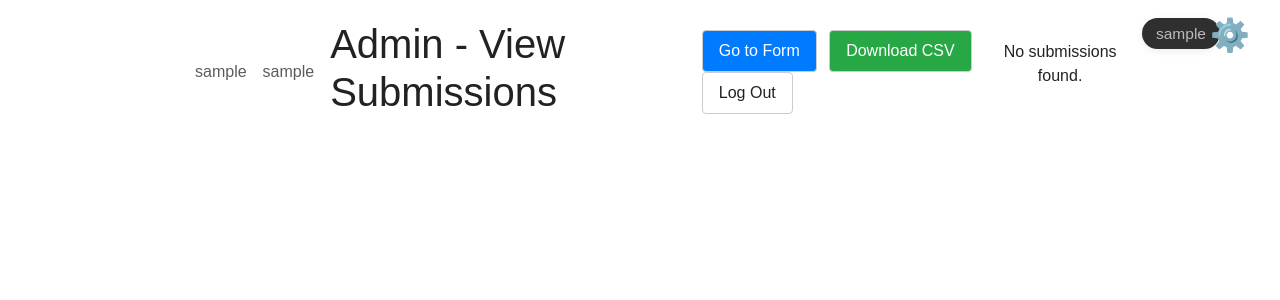
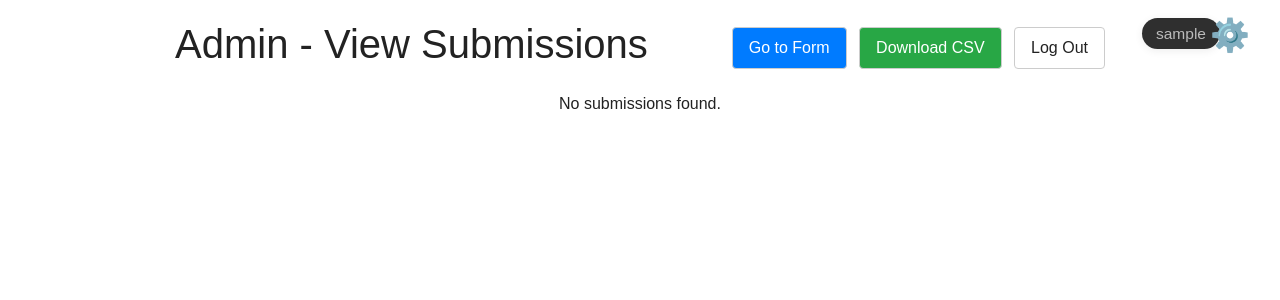
Before and after one commit to DanielGoodwyn/west-plaza-j6-ftca-form95, a Flask app: page /admin in a window 1280 px wide. Shown: the top 300 px of the page. Run offline with Flask 3, Linux system fonts and the light colour scheme; a user stored in the database is signed in; data that the repository does not hold is empty.

Commit message:
Fix: restore centered layout and remove duplicate/empty username spans from admin.html

```diff
--- a/src/templates/admin.html
+++ b/src/templates/admin.html
@@ -10,19 +10,8 @@
 </head>
 <body class="admin-page">
 <!-- Theme toggle icon will be injected in the top right by JS -->
-    <div class="container" style="margin-right:140px;">
+    <div class="container">
         <div class="d-flex justify-content-between align-items-center mb-3">
-    <div></div>
-    <div class="d-flex align-items-center">
-        {% if current_user.is_authenticated %}
-            <span class="me-3 text-muted">{{ current_user.username }}</span>
-        {% endif %}
-
-    <div></div>
-    <div class="d-flex align-items-center">
-        {% if current_user.is_authenticated %}
-            <span class="me-3 text-muted">{{ current_user.username }}</span>
-        {% endif %}
 
             <h1>{{ title }}</h1>
             <div>
```
